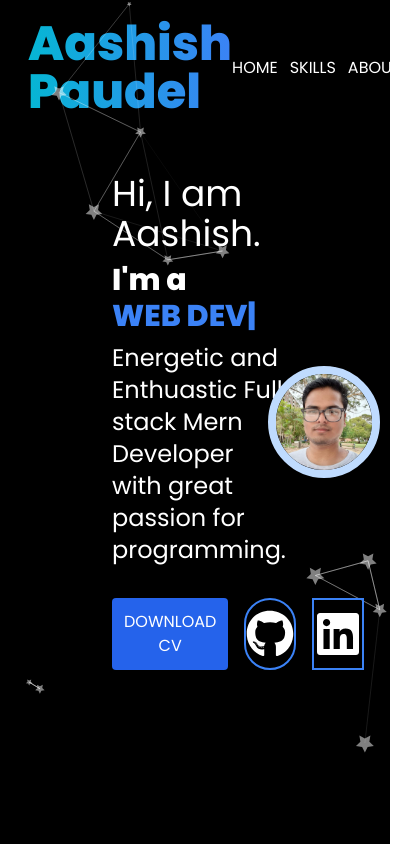
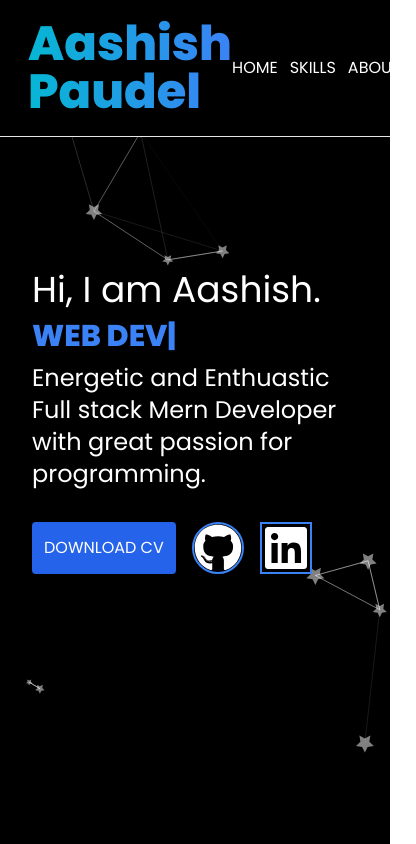
Before and after one commit to AashPau/portfolio_june, a React (Vite) app: page / in a window 390 px wide. Shown: the whole page, 416 px wide, since content can reach past the window. Built offline with nearby package versions, Linux system fonts and the light colour scheme.

Commit message:
making Hero section responsive for smaller devices

```diff
--- a/src/components/pages/Hero.jsx
+++ b/src/components/pages/Hero.jsx
@@ -6,16 +6,17 @@ import { FaLinkedin } from "react-icons/fa";
 
 export const Hero = () => {
   return (
+    <div>
       <div className="bg-black min-h-dvh flex poppins-regular">
         <ParticlesComp className="-z-10" />
-      <div className=" ms-20 flex items-center gap-5 z-10">
-        <div className="ps-4 flex flex-col w-1/2 ">
-          <div className="flex flex-col info p-4 text-white me-auto gap-2 ">
+        <div className=" md:ms-20 flex items-center gap-5 z-10 box-border">
+          <div className="ps-4 flex flex-col md:w-1/2 ">
+            <div className="flex flex-col info p-4 text-white  gap-2 ">
               <h2 className="text-4xl">
                 Hi, I am <span className=" text-white">Aashish.</span>
               </h2>
-            <div className="text-3xl poppins-extrabold inline-block">
-              I'm a <TypingEffect />
+              <div className="text-3xl poppins-extrabold inline-block box-border">
+                <TypingEffect />
               </div>
               <div>
                 <h2 className=" text-2xl">
@@ -34,8 +35,9 @@ export const Hero = () => {
               </button>
             </div>
           </div>
-        <div className="flex items-start w-1/3 ">
+          <div className=" items-start w-1/3 hidden md:block">
             <Image />
+          </div>
         </div>
       </div>
     </div>
--- a/src/components/pages/Top.jsx
+++ b/src/components/pages/Top.jsx
@@ -1,6 +1,6 @@
 export const Top = () => {
   return (
-    <div className="min-h-32 flex p-5 bg-black items-center fixed top-0 w-full justify-around poppins-regular">
+    <div className="min-h-32 flex p-5 z-20 start-0 border-b bg-black items-center fixed top-0 w-full justify-around poppins-regular box-border">
       <h1 className="text-transparent bg-gradient-to-r from-cyan-500 to-blue-500 bg-clip-text ms-2 font-extrabold text-5xl">
         Aashish Paudel
       </h1>
```
Lines whose indentation alone changed are shown as unchanged.
